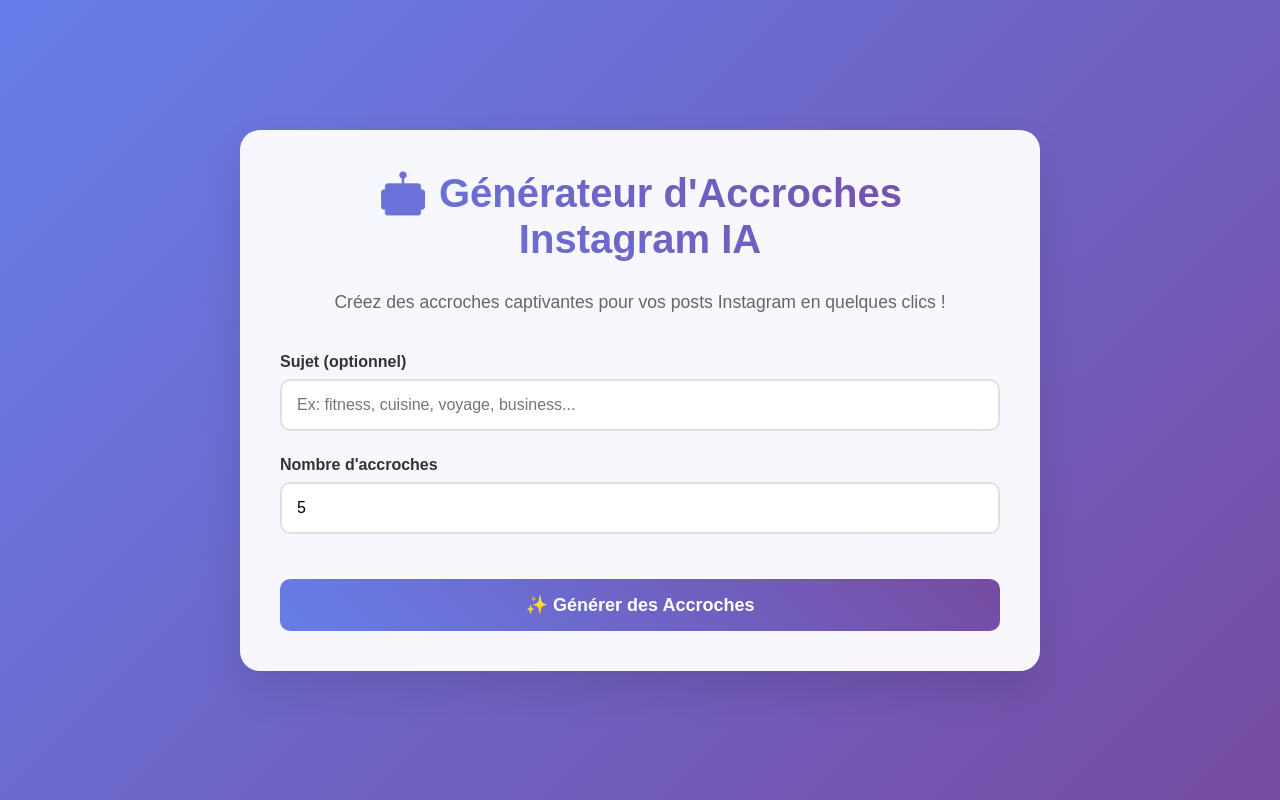
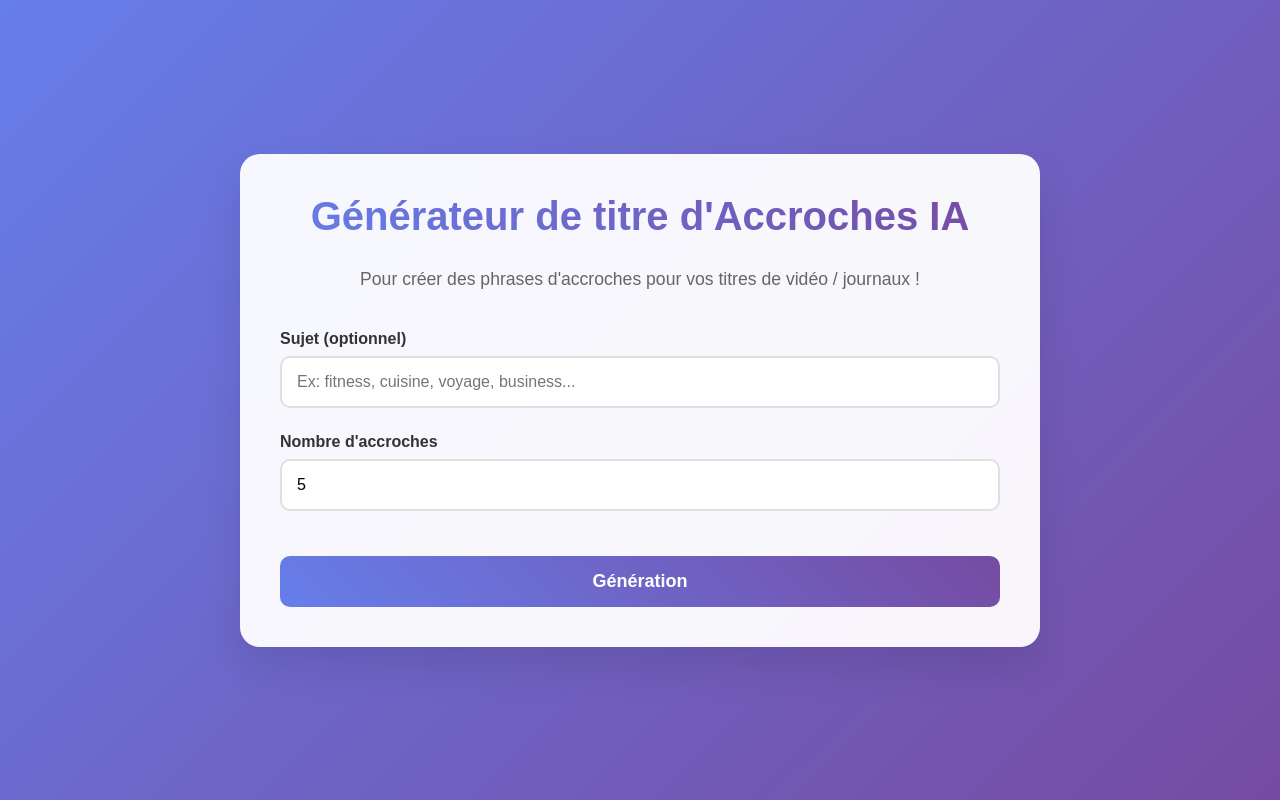
Before and after one commit to ChampiEZ/iaPourWebRendu, a Flask app: page / in a window 1280 px wide. Run offline with Flask 2, Linux system fonts and the light colour scheme.

Commit message:
:rocket: drop last feat

```diff
--- a/ai_instagram_generator/app.py
+++ b/ai_instagram_generator/app.py
@@ -77,4 +77,4 @@ def generate_hooks():
         })
 
 if __name__ == '__main__':
-    app.run(debug=True, host='0.0.0.0', port=5050)
+    app.run(debug=True, host='0.0.0.0', port=5000)
--- a/ai_instagram_generator/templates/index.html
+++ b/ai_instagram_generator/templates/index.html
@@ -3,7 +3,7 @@
 <head>
     <meta charset="UTF-8">
     <meta name="viewport" content="width=device-width, initial-scale=1.0">
-    <title>Générateur d'Accroches Instagram IA</title>
+    <title>Générateur d'Accroches IA</title>
     <style>
         * {
             margin: 0;
@@ -226,8 +226,8 @@
 </head>
 <body>
     <div class="container">
-        <h1>🤖 Générateur d'Accroches Instagram IA</h1>
-        <p class="subtitle">Créez des accroches captivantes pour vos posts Instagram en quelques clics !</p>
+        <h1>Générateur de titre d'Accroches IA</h1>
+        <p class="subtitle">Pour créer des phrases d'accroches pour vos titres de vidéo / journaux !</p>
 
         <form id="hookForm">
             <div class="form-group">
@@ -241,12 +241,12 @@
             </div>
 
             <button type="submit" class="btn" id="generateBtn">
-                ✨ Générer des Accroches
+                Génération
             </button>
         </form>
 
         <div id="results" class="results" style="display: none;">
-            <h3>🎯 Vos Accroches Générées</h3>
+            <h3>Vos Accroches</h3>
             <div id="hooksList"></div>
         </div>
 
```
Also changed, not shown: ai_instagram_generator/render.yaml (added, +9 -0 lines).
